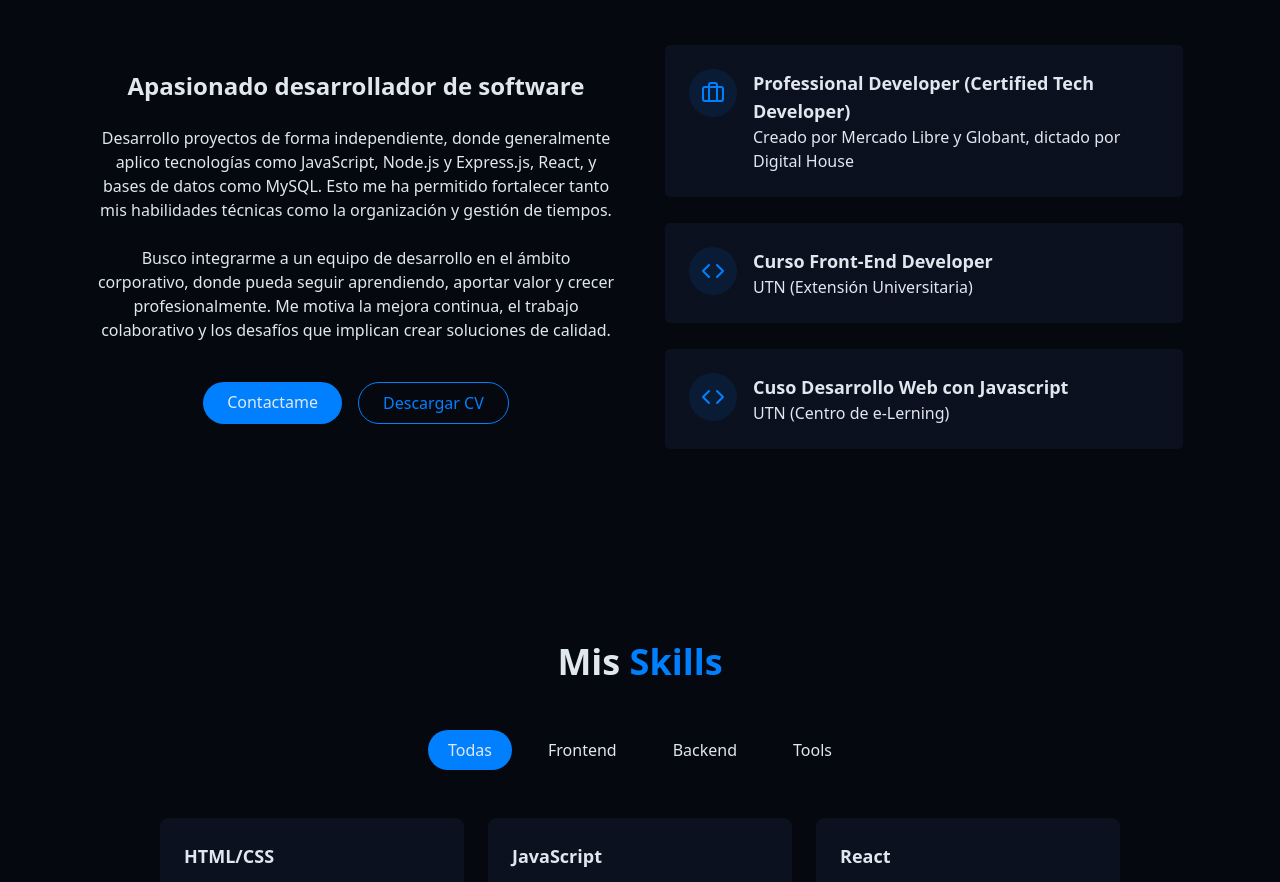
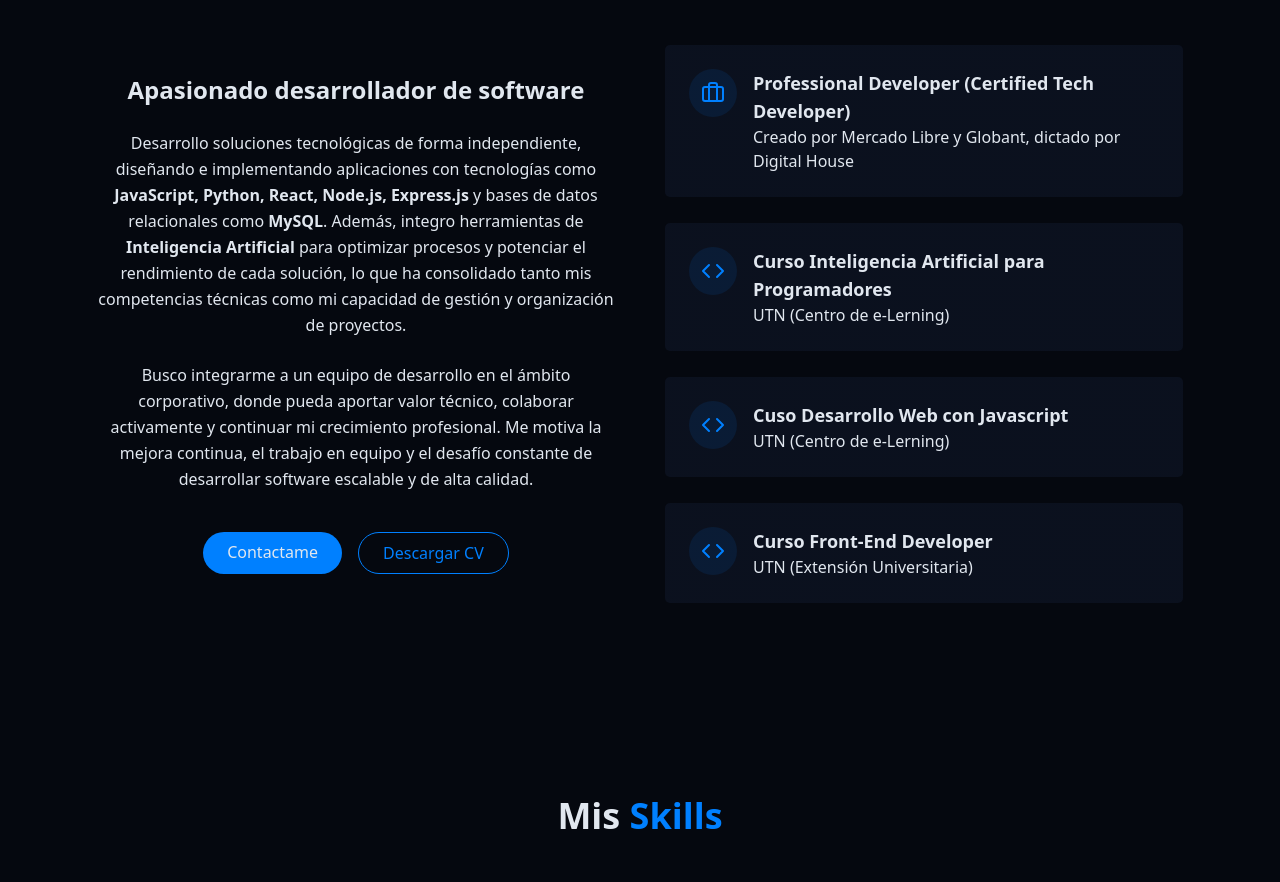
Before and after one commit to gonzaloleone/portfolio-gonzaloleone, a React (Vite) app: page / in a window 1280 px wide. Shown: the part 940-1822 px from the top of the page. Built offline with nearby package versions, Linux system fonts and the light colour scheme.

Commit message:
cambio aboutsection

```diff
--- a/src/components/AboutSection.jsx
+++ b/src/components/AboutSection.jsx
@@ -15,12 +15,12 @@ export const AboutSection = () => {
               Apasionado desarrollador de software
             </h3>
 
-            <p className="text-muted-foreground">
-              Desarrollo proyectos de forma independiente, donde generalmente aplico tecnologías como JavaScript, Node.js y Express.js, React, y bases de datos como MySQL. Esto me ha permitido fortalecer tanto mis habilidades técnicas como la organización y gestión de tiempos.
+            <p className="text-muted-foreground leading-relaxed">
+              Desarrollo soluciones tecnológicas de forma independiente, diseñando e implementando aplicaciones con tecnologías como <strong>JavaScript, Python, React, Node.js, Express.js</strong> y bases de datos relacionales como <strong>MySQL</strong>. Además, integro herramientas de <strong>Inteligencia Artificial</strong> para optimizar procesos y potenciar el rendimiento de cada solución, lo que ha consolidado tanto mis competencias técnicas como mi capacidad de gestión y organización de proyectos.
             </p>
 
-            <p className="text-muted-foreground">
-              Busco integrarme a un equipo de desarrollo en el ámbito corporativo, donde pueda seguir aprendiendo, aportar valor y crecer profesionalmente. Me motiva la mejora continua, el trabajo colaborativo y los desafíos que implican crear soluciones de calidad.
+            <p className="text-muted-foreground leading-relaxed">
+              Busco integrarme a un equipo de desarrollo en el ámbito corporativo, donde pueda aportar valor técnico, colaborar activamente y continuar mi crecimiento profesional. Me motiva la mejora continua, el trabajo en equipo y el desafío constante de desarrollar software escalable y de alta calidad.
             </p>
 
             <div className="flex flex-col sm:flex-row gap-4 pt-4 justify-center">
@@ -59,9 +59,22 @@ export const AboutSection = () => {
                   <Code className="h-6 w-6 text-primary" />
                 </div>
                 <div className="text-left">
-                  <h4 className="font-semibold text-lg">Curso Front-End Developer</h4>
+                  <h4 className="font-semibold text-lg">Curso Inteligencia Artificial para Programadores</h4>
                   <p className="text-muted-foreground">
-                    UTN (Extensión Universitaria)
+                    UTN (Centro de e-Lerning)
+                  </p>
+                </div>
+              </div>
+            </div>
+            <div className="gradient-border p-6 card-hover">
+              <div className="flex items-start gap-4">
+                <div className="p-3 rounded-full bg-primary/10">
+                  <Code className="h-6 w-6 text-primary" />
+                </div>
+                <div className="text-left">
+                  <h4 className="font-semibold text-lg">Cuso Desarrollo Web con Javascript</h4>
+                  <p className="text-muted-foreground">
+                    UTN (Centro de e-Lerning)
                   </p>
                 </div>
               </div>
@@ -73,9 +86,9 @@ export const AboutSection = () => {
                 </div>
 
                 <div className="text-left">
-                  <h4 className="font-semibold text-lg">Cuso Desarrollo Web con Javascript</h4>
+                  <h4 className="font-semibold text-lg">Curso Front-End Developer</h4>
                   <p className="text-muted-foreground">
-                    UTN (Centro de e-Lerning)
+                    UTN (Extensión Universitaria)
                   </p>
                 </div>
               </div>
```
